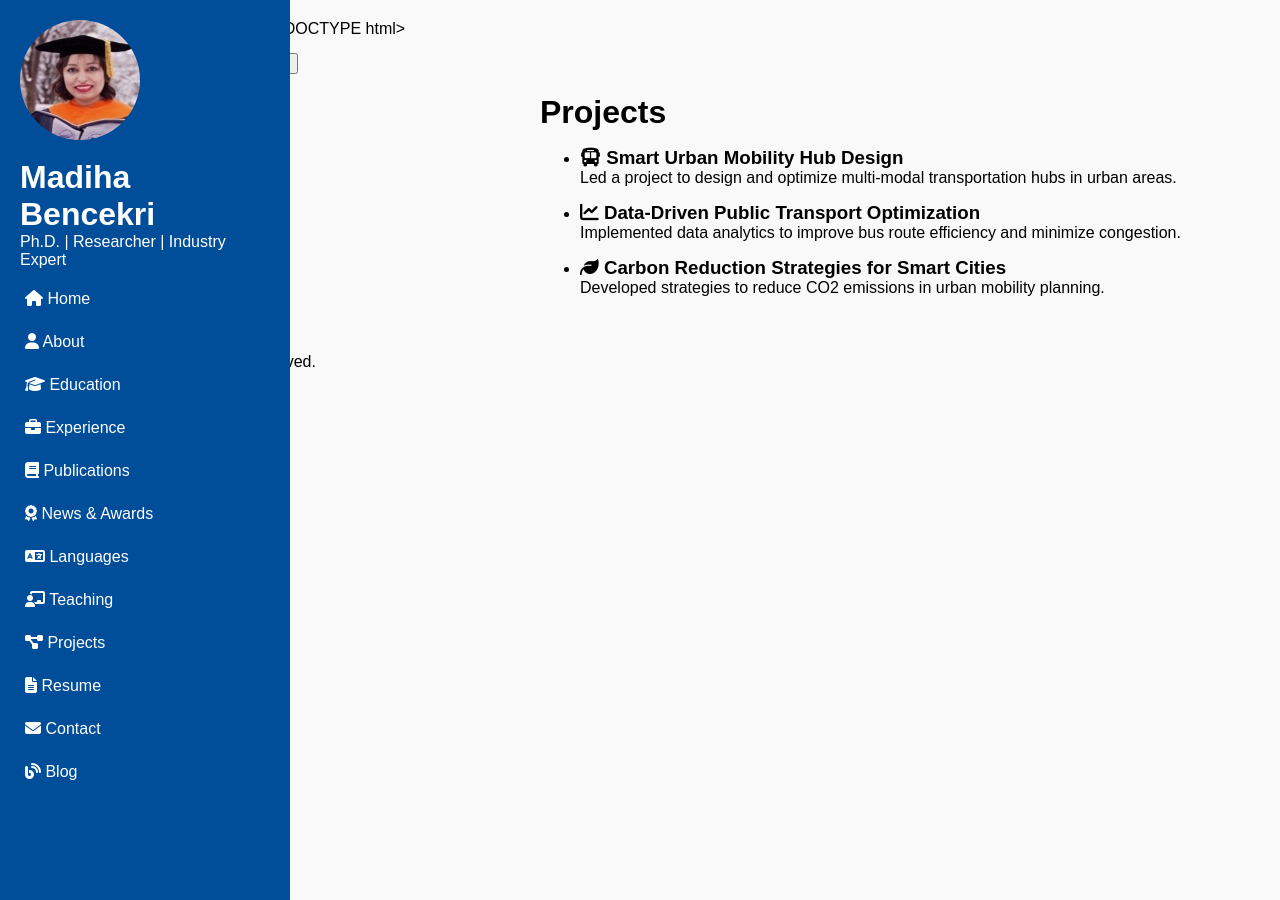
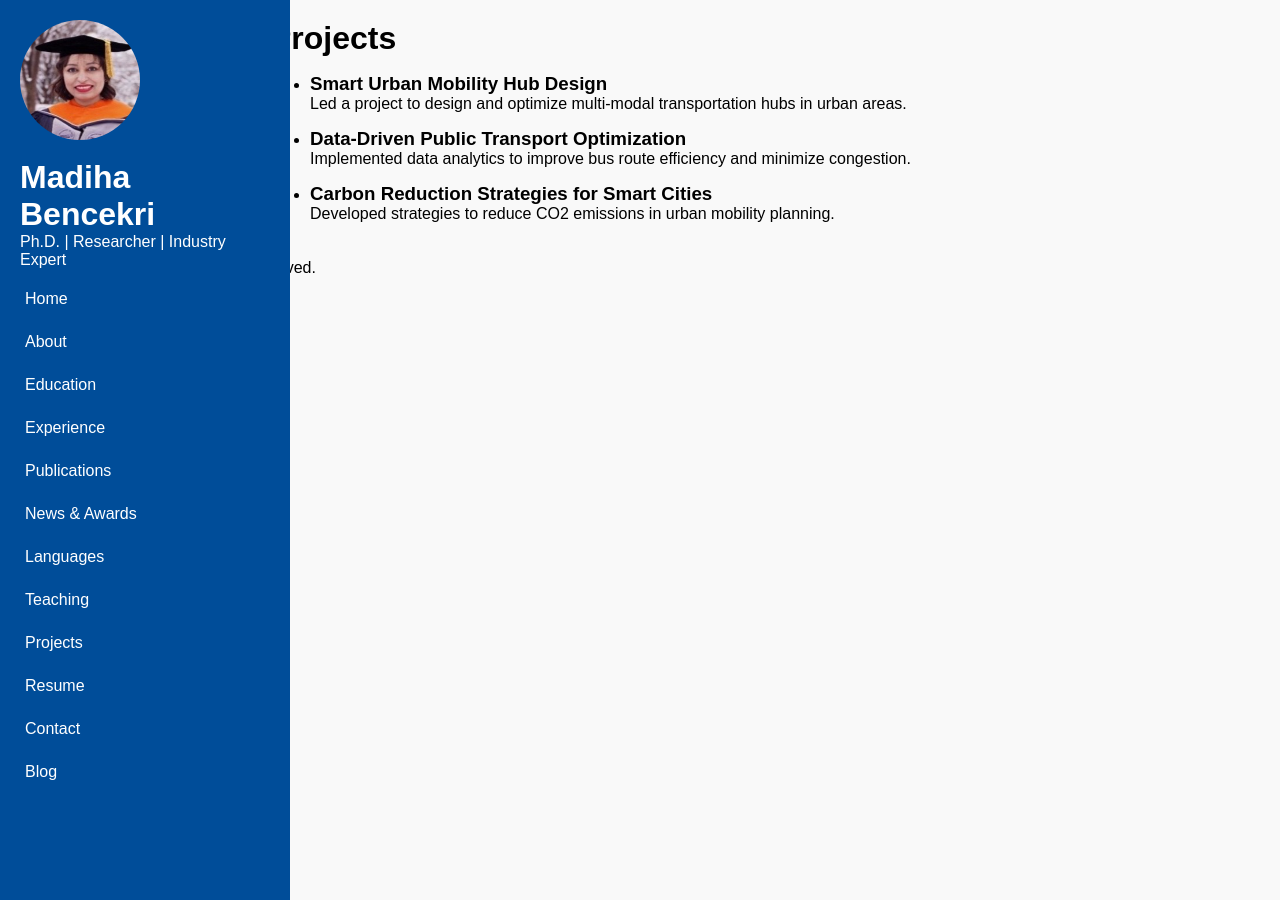
Before and after one commit to dihaben/Madiha-Bencekri, a Jekyll site: the page built from projects.md, in a window 1280 px wide. Built offline with Jekyll 4.4.1, drawn with Linux system fonts in a browser that asks for light colours; nearby versions of some CDN libraries; our own code applies the rules of GitHub Pages for plain Markdown files.

Commit message:
Update projects.md

```diff
--- a/projects.md
+++ b/projects.md
@@ -1,64 +1,21 @@
-<!DOCTYPE html>
-<html lang="en">
-<head>
-  <meta charset="UTF-8">
-  <meta name="viewport" content="width=device-width, initial-scale=1.0">
-  <meta name="description" content="Explore key projects led by Madiha Bencekri, including smart urban mobility hubs, data-driven public transport optimization, and carbon reduction strategies for smart cities.">
-  <title>Projects - Madiha Bencekri</title>
-  <link rel="stylesheet" href="assets/css/styles.css">
-  <script src="https://kit.fontawesome.com/a076d05399.js" crossorigin="anonymous"></script> <!-- Font Awesome for icons -->
-</head>
-<body>
-  <!-- Sidebar toggle button -->
-  <button class="sidebar-toggle" aria-label="Toggle Sidebar">☰</button>
+---
+layout: default
+title: Projects
+description: Projects I have worked on.
+---
 
-  <!-- Sidebar -->
-  <div class="sidebar">
-    <img src="assets/images/profile.jpg" alt="Profile picture of Madiha Bencekri">
-    <h1>Madiha Bencekri</h1>
-    <p>Ph.D. | Researcher | Industry Expert</p>
-    <ul class="menu">
-      <li><a href="index.html"><i class="fas fa-home"></i> Home</a></li>
-      <li><a href="about.html"><i class="fas fa-user"></i> About</a></li>
-      <li><a href="education.html"><i class="fas fa-graduation-cap"></i> Education</a></li>
-      <li><a href="experience.html"><i class="fas fa-briefcase"></i> Experience</a></li>
-      <li><a href="publications.html"><i class="fas fa-book"></i> Publications</a></li>
-      <li><a href="awards.html"><i class="fas fa-award"></i> News & Awards</a></li>
-      <li><a href="languages.html"><i class="fas fa-language"></i> Languages</a></li>
-      <li><a href="teaching.html"><i class="fas fa-chalkboard-teacher"></i> Teaching</a></li>
-      <li><a href="projects.html" class="active"><i class="fas fa-project-diagram"></i> Projects</a></li>
-      <li><a href="resume.html"><i class="fas fa-file-alt"></i> Resume</a></li>
-      <li><a href="contact.html"><i class="fas fa-envelope"></i> Contact</a></li>
-      <li><a href="blog.html"><i class="fas fa-blog"></i> Blog</a></li>
-    </ul>
-  </div>
-
-  <!-- Main Content -->
-  <div class="main-content">
-    <h1>Projects</h1>
-    <ul class="projects-list">
-      <li>
-        <h3><i class="fas fa-bus"></i> Smart Urban Mobility Hub Design</h3>
-        <p>Led a project to design and optimize multi-modal transportation hubs in urban areas.</p>
-      </li>
-      <li>
-        <h3><i class="fas fa-chart-line"></i> Data-Driven Public Transport Optimization</h3>
-        <p>Implemented data analytics to improve bus route efficiency and minimize congestion.</p>
-      </li>
-      <li>
-        <h3><i class="fas fa-leaf"></i> Carbon Reduction Strategies for Smart Cities</h3>
-        <p>Developed strategies to reduce CO2 emissions in urban mobility planning.</p>
-      </li>
-    </ul>
-  </div>
-
-  <!-- JavaScript for Sidebar Toggle -->
-  <script>
-    const sidebarToggle = document.querySelector('.sidebar-toggle');
-    const sidebar = document.querySelector('.sidebar');
-    sidebarToggle.addEventListener('click', () => {
-      sidebar.classList.toggle('active');
-    });
-  </script>
-</body>
-</html>
+<h1>Projects</h1>
+<ul>
+  <li>
+    <h3>Smart Urban Mobility Hub Design</h3>
+    <p>Led a project to design and optimize multi-modal transportation hubs in urban areas.</p>
+  </li>
+  <li>
+    <h3>Data-Driven Public Transport Optimization</h3>
+    <p>Implemented data analytics to improve bus route efficiency and minimize congestion.</p>
+  </li>
+  <li>
+    <h3>Carbon Reduction Strategies for Smart Cities</h3>
+    <p>Developed strategies to reduce CO2 emissions in urban mobility planning.</p>
+  </li>
+</ul>
```
